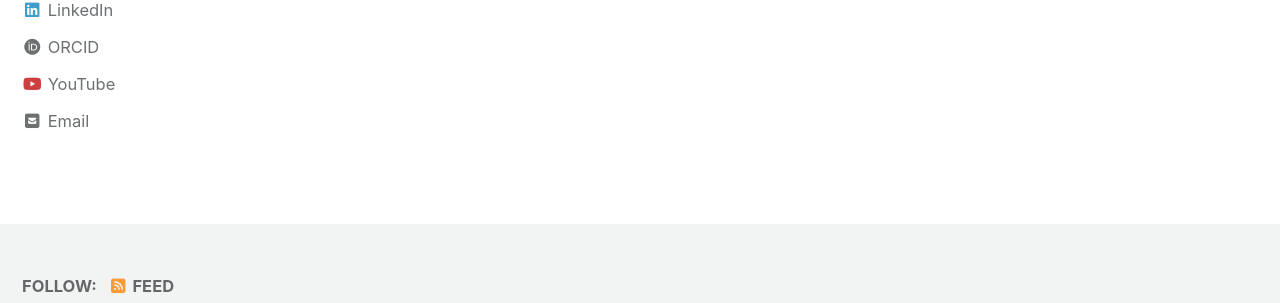
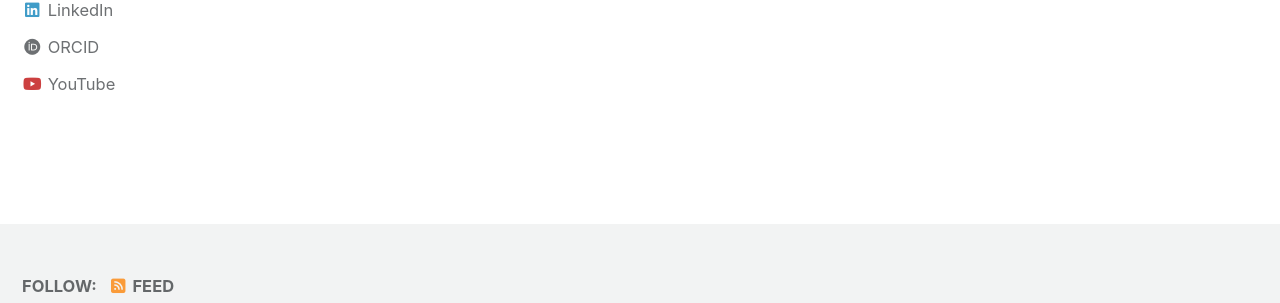
Before and after one commit to TimilsinaRC07/TimilsinaRC07.github.io, a Jekyll site: the page built from index.html, in a window 1280 px wide and 925 px high. Shown: the part 546-849 px from the top of the window. Built offline with Jekyll 4.4.1, drawn with Linux system fonts in a browser that asks for light colours; cached includes are drawn as plain includes; the list of posts is cut into pages by our own code.

Commit message:
Update _config.yml

```diff
--- a/_config.yml
+++ b/_config.yml
@@ -118,7 +118,7 @@ author:
   avatar           : "bio-avatar.jpg"
   bio              : "I am a visiting lecturer of engineering mathematics at Kathmandu University."
   location         : "Kathmandu, Nepal"
-  email            : "timilsinarc07@gmail.com"
+  #email            : "timilsinarc07@gmail.com"
   # fediverse      : "@you@instance.social"  # used for fediverse:creator meta tag
   links:
     - label: "Email"
```
